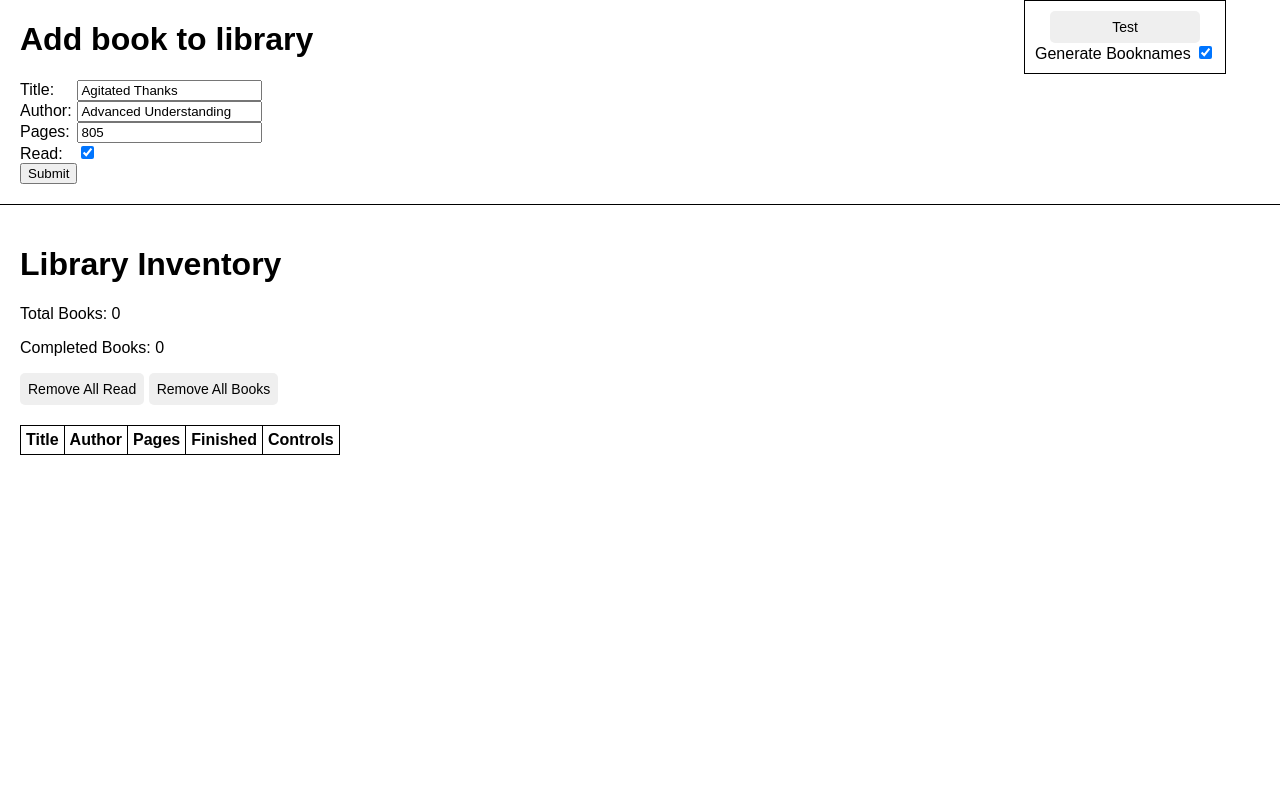
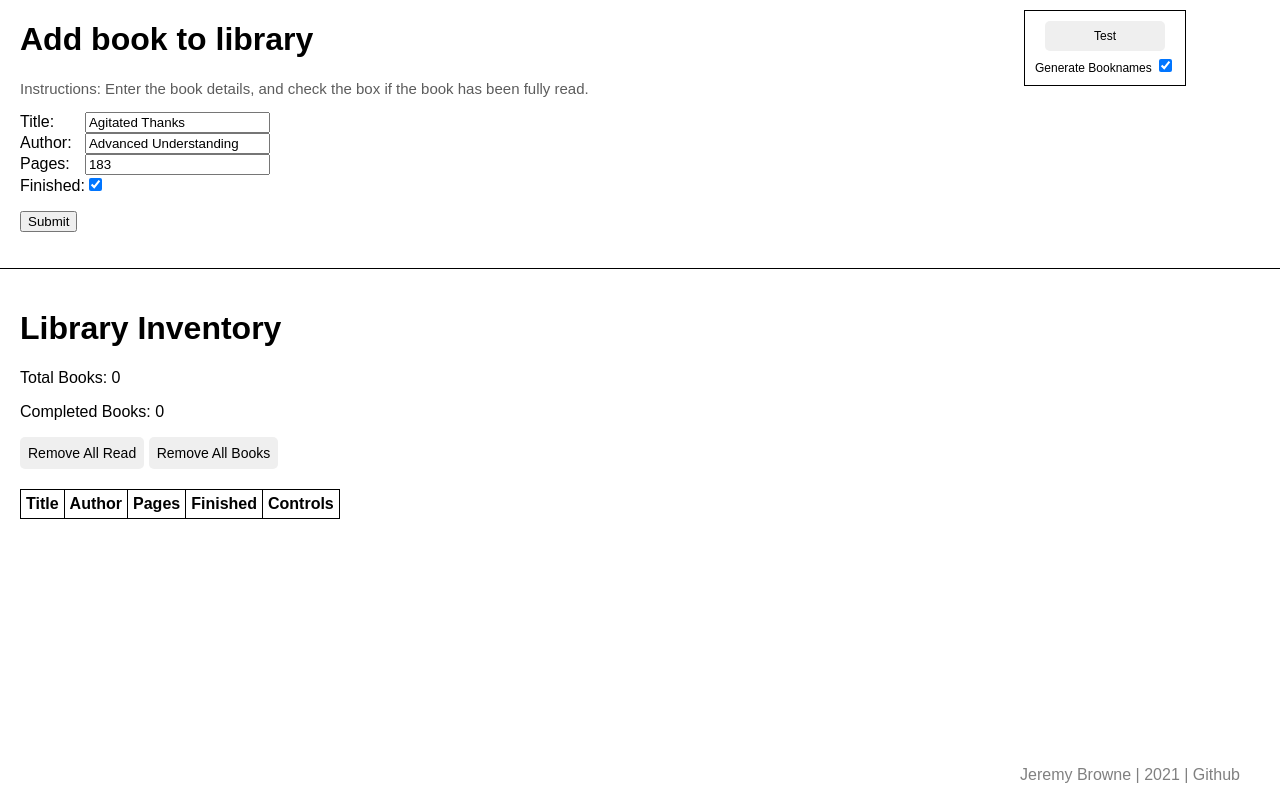
Before and after one commit to jeremy-browne/top-library, a plain HTML site: page index.html in a window 1280 px wide. Drawn offline with Linux system fonts and the light colour scheme.

Commit message:
Formatting 'Clean up', fixed data generation

```diff
--- a/index.html
+++ b/index.html
@@ -14,6 +14,8 @@
 
     <div id="controls">
         <h1>Add book to library</h1>
+        <p id="instruction">Instructions: Enter the book details, and check the box if the book has been fully read.
+        </p>
         <form onsubmit="return false" id="inputForm">
             <p>
                 <label for="title">Title:</label>
@@ -28,13 +30,13 @@
                 <input type="number" id="pages" name="pages" autocomplete="off" value="">
             </p>
             <p>
-                <label for="read">Read:</label>
+                <label for="read">Finished:</label>
                 <input type="checkbox" id="read"></label>
             </p>
-            <p>
-                <input id="button" type="submit" value="Submit" onclick="addBookToLibrary()">
-            </p>
         </form>
+        <p>
+            <input id="button" type="submit" value="Submit" onclick="addBookToLibrary()">
+        </p>
     </div>
     <div id="display">
         <h1>Library Inventory</h1>
@@ -56,6 +58,9 @@
 
         </table>
     </div>
+    <div class="footer">
+        <p id="content">Jeremy Browne | <span id="year"></span> | <a href="https://github.com/jeremy-browne/top-calculator" class="underline">Github <i class="fa fa-github"></i></a></i></p>
+    </div>
     <script src=".\scripts.js"></script>
 </body>
 
--- a/scripts.js
+++ b/scripts.js
@@ -6,7 +6,10 @@ if (null === myLibrary) {
 
 let table = document.getElementById("library");
 
-window.onload = renderTable(myLibrary);
+window.onload = () => {
+	generateData();
+	renderTable(myLibrary);
+};
 
 function capFirst(string) {
 	try {
@@ -258,7 +261,7 @@ function updateTotal() {
 }
 
 function test() {
-	for (let i = 0; i < 50; i++) {
+	for (let i = 0; i < 10; i++) {
 		addBookToLibrary();
 	}
 }
@@ -286,4 +289,5 @@ genData.addEventListener("click", () => {
 	generateData()
 });
 
-genData.onload(generateData());
+let footer = document.getElementById("year");
+footer.innerText = new Date().getFullYear();
--- a/styles.css
+++ b/styles.css
@@ -4,6 +4,7 @@ html {
 
 body {
     margin: 0;
+    transition: width 2s, height 4s;
 }
 
 form {
@@ -91,11 +92,15 @@ button:active {
     display: inline;
     justify-content: right;
     background-color: white;
+    margin-top: 10px;
+    font-size: 12px;
 }
 
 .test button {
     margin: auto;
-    min-width: 150px;
+    margin-bottom: 5px;
+    min-width: 120px;
+    font-size: 12px;
 }
 
 #controls {
@@ -113,3 +118,56 @@ button:active {
     margin-bottom: 20px;
     display: inline;
 }
+
+.footer {
+    position: fixed;
+    left: 0;
+    bottom: 0;
+    width: 100%;
+    color: grey;
+    text-align: right;
+    cursor: context-menu;
+}
+
+#content {
+    margin-right: 40px;
+}
+
+.footer a {
+    text-decoration: none;
+    color: inherit;
+}
+
+.footer a:hover {
+    text-decoration: underline;
+    color: inherit;
+    color: darkgray;
+}
+
+.underline {
+    position: relative;
+}
+
+.underline::before{
+    content: '';
+    position: absolute;
+    bottom: 0;
+    right: 0;
+    width: 0;
+    height: 2px;
+    background-color: lightgray;
+    transition: width 0.6s cubic-bezier(0.25, 1, 0.5, 1);
+}
+
+@media (hover: hover) and (pointer: fine) {
+    .underline:hover::before{
+      left: 0;
+      right: auto;
+      width: 100%;
+    }
+}
+
+#instruction {
+    font-size: 15px;
+    color: rgb(92, 92, 92);
+}
```
